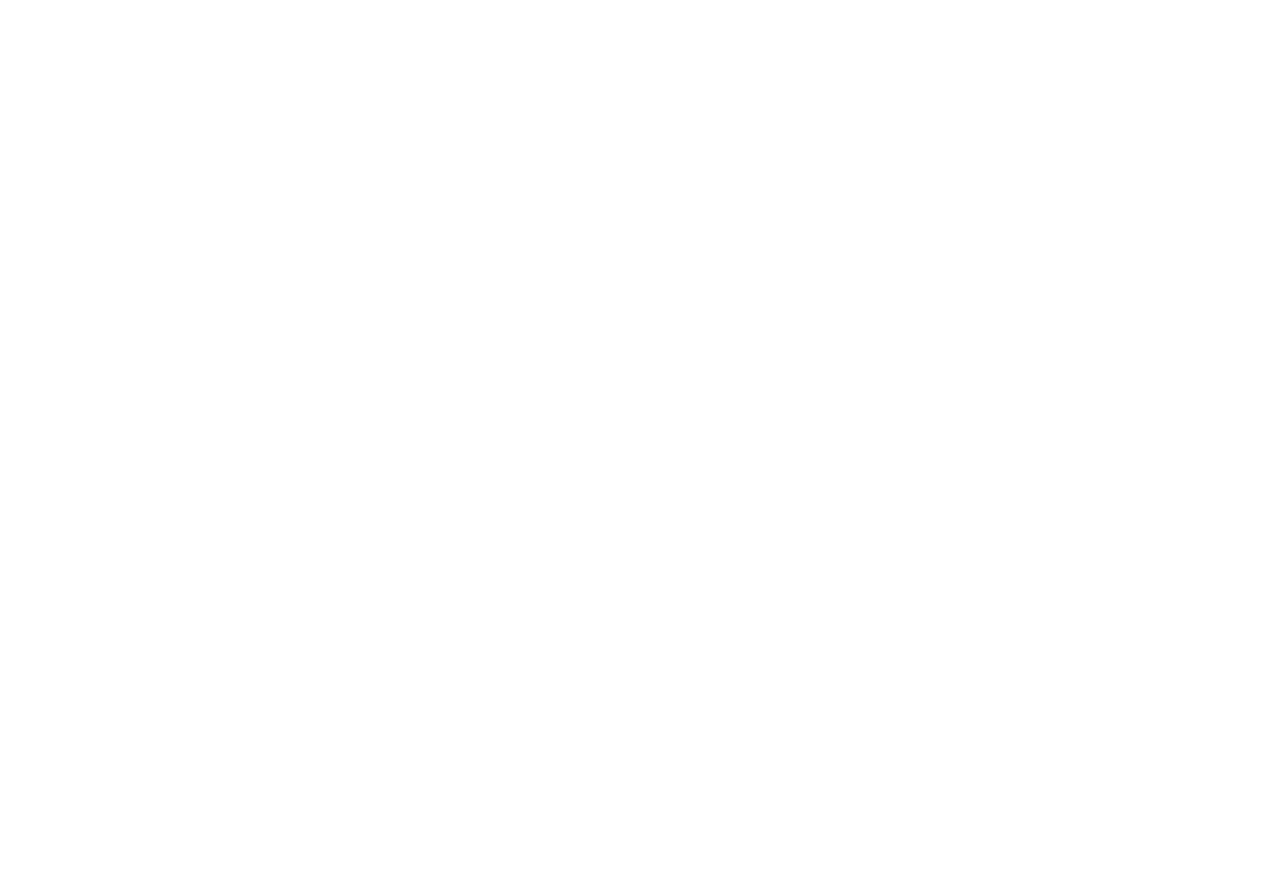
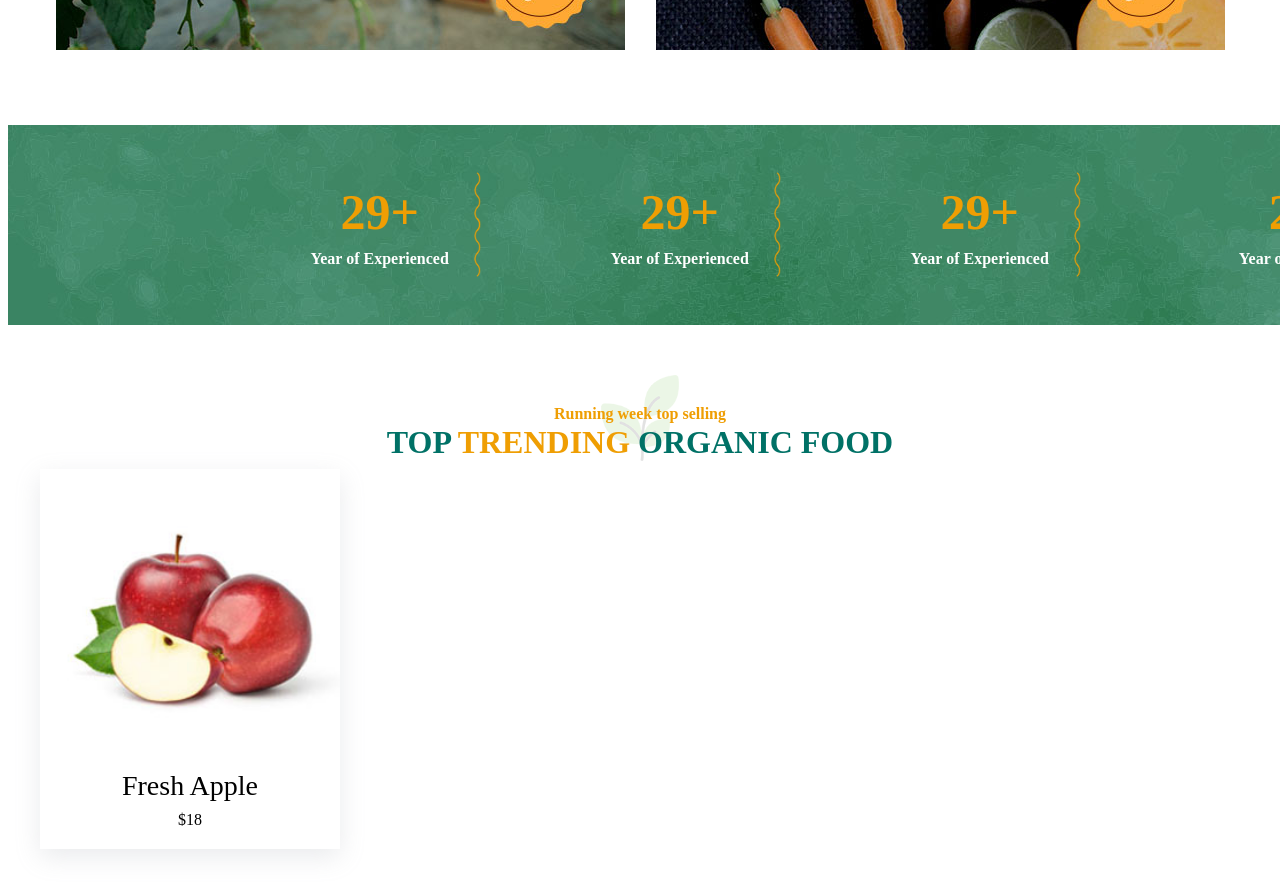
Before and after one commit to CristiniLorenzo/proj-html-vuejs, a Vue app: page / in a window 1280 px wide. Shown: the part 2800-3692 px from the top of the page. Before the commit the page ends 2663 px from the top, so only its background shows below. Built offline with nearby package versions, Linux system fonts and the light colour scheme.

Commit message:
add 2 section

```diff
--- a/src/components/AppMain.vue
+++ b/src/components/AppMain.vue
@@ -3,6 +3,9 @@
 import Consumer from './Consumer.vue';
 import ShopArea from './ShopArea.vue';
 import Paragraph from './Paragraph.vue';
+import Infos from './Infos.vue';
+import Trending from './Trending.vue';
+
 
 
 
@@ -12,7 +15,9 @@
         Slider,
         Consumer,
         ShopArea,
-        Paragraph
+        Paragraph,
+        Infos,
+        Trending
     },
 }
 </script>
@@ -22,6 +27,8 @@
   <Consumer></Consumer>
   <ShopArea></ShopArea>
   <Paragraph></Paragraph>
+  <Infos></Infos>
+  <Trending></Trending>
 </template>
 
 <style scoped lang="scss">
--- /dev/null
+++ b/src/components/Infos.vue
@@ -0,0 +1,71 @@
+<script>
+export default {
+    name: 'Infos',
+}
+</script>
+
+<template>
+    <section>
+
+        <div class="container">
+            <div class="small-container d-flex">
+                <div class="col-3 d-flex align-items-center justify-content-center">
+                    <div>
+                        <h2>29+</h2>
+                        <div class="text">Year of Experienced</div>
+                    </div>
+                    <img src="/src/assets/assets/counter-shap1.png" alt="">
+                </div>
+                <div class="col-3 d-flex align-items-center justify-content-center">
+                    <div>
+                        <h2>29+</h2>
+                        <div class="text">Year of Experienced</div>
+                    </div>
+                    <img src="/src/assets/assets/counter-shap1.png" alt="">
+                </div>
+                <div class="col-3 d-flex align-items-center justify-content-center">
+                    <div>
+                        <h2>29+</h2>
+                        <div class="text">Year of Experienced</div>
+                    </div>
+                    <img src="/src/assets/assets/counter-shap1.png" alt="">
+                </div>
+                <div class="col-3 d-flex align-items-center justify-content-center">
+                    <div>
+                        <h2>29+</h2>
+                        <div class="text">Year of Experienced</div>
+                    </div>
+                </div>
+            </div>
+        </div>
+
+    </section>
+</template>
+
+<style scoped lang="scss">
+@use '../style/partials/variables' as *;
+@use '../style/generics.scss' as *;
+
+.container{
+    background-image: url(/src/assets/assets/counter-bg.jpg);
+
+        .col-3{
+            padding: 30px 0;
+            text-align: center;
+            h2{
+                color: $brand-yellow;
+                font-size: 50px;
+                font-weight: 700;
+            }
+            .text{
+                color: $brand-white;
+                font-weight: 700;
+            }
+            img{
+                height: 75%;
+                padding: 0 25px;
+            }
+        }
+}
+
+</style>
--- a/src/components/Paragraph.vue
+++ b/src/components/Paragraph.vue
@@ -8,6 +8,7 @@
 
 <template>
     <section>
+        <div class="small-container">
             <div><i class="fa-solid fa-quote-left"></i></div>
             <p>
                 "Dessert pudding dessert jelly beans cupcake sweet caramels gingerbread. Fruitcake biscuit cheesecake.
@@ -20,6 +21,17 @@
             <div class="text-orange">
                 Manager
             </div>
+            <div class="images d-flex">
+                <div class="col-6">
+                    <img src="/src/assets/assets/offer-img01.jpg" alt="">
+                </div>
+                <div class="col-6">
+                    <img src="/src/assets/assets/offer-img02.jpg" alt="">
+
+                </div>
+            </div>
+        </div>
+
     </section>
 </template>
 
@@ -29,8 +41,8 @@
 
 section{
     text-align: center;
-    padding: 75px;
-    width: 50%;
+    padding: 75px 0;
+
     margin: 0 auto;
     i{
         font-size: 75px;
@@ -48,5 +60,8 @@
         color: $brand-yellow;
         font-weight: 700;
     }
+    .images{
+        padding-top: 75px;
+    }
 }
 </style>
--- /dev/null
+++ b/src/components/Trending.vue
@@ -0,0 +1,63 @@
+<script>
+export default {
+    name: 'Trending',
+}
+</script>
+
+<template>
+    <section>
+        <div class="small-container">
+            <div class="title">
+                <div class="sub-title">
+                    Running week top selling
+                </div>
+                <h2>
+                    TOP <span>TRENDING</span> ORGANIC FOOD
+                </h2>
+            </div>
+            <div class="trend-products d-flex">
+                <div class="col-3">
+                    <div class="card">
+                        <img src="/src/assets/assets/s5.jpg" alt="">
+                        <h3>Fresh Apple</h3>
+                        <div>$18</div>
+                    </div>
+                </div>
+            </div>
+        </div>
+    </section>
+</template>
+
+<style scoped lang="scss">
+@use '../style/partials/variables' as *;
+@use '../style/generics.scss' as *;
+
+.small-container{
+    padding: 50px 0;
+    text-align: center;
+    .title{
+        background-image: url(/src/assets/assets/title-shap.png);
+        background-repeat: no-repeat;
+        background-position: center;
+        background-size: contain;
+        padding-top: 30px;
+        .sub-title{
+            color: $brand-yellow;
+            font-weight: 700;
+        }
+        h2{
+            color: $brand-green;
+            font-weight: 700;
+            span{
+                color: $brand-yellow;
+            }
+        }
+    }
+    .card{
+        box-shadow: rgba(149, 157, 165, 0.2) 0px 8px 24px;
+        padding-bottom: 20px;
+    }
+
+}
+
+</style>
```
Lines whose indentation alone changed are shown as unchanged.
